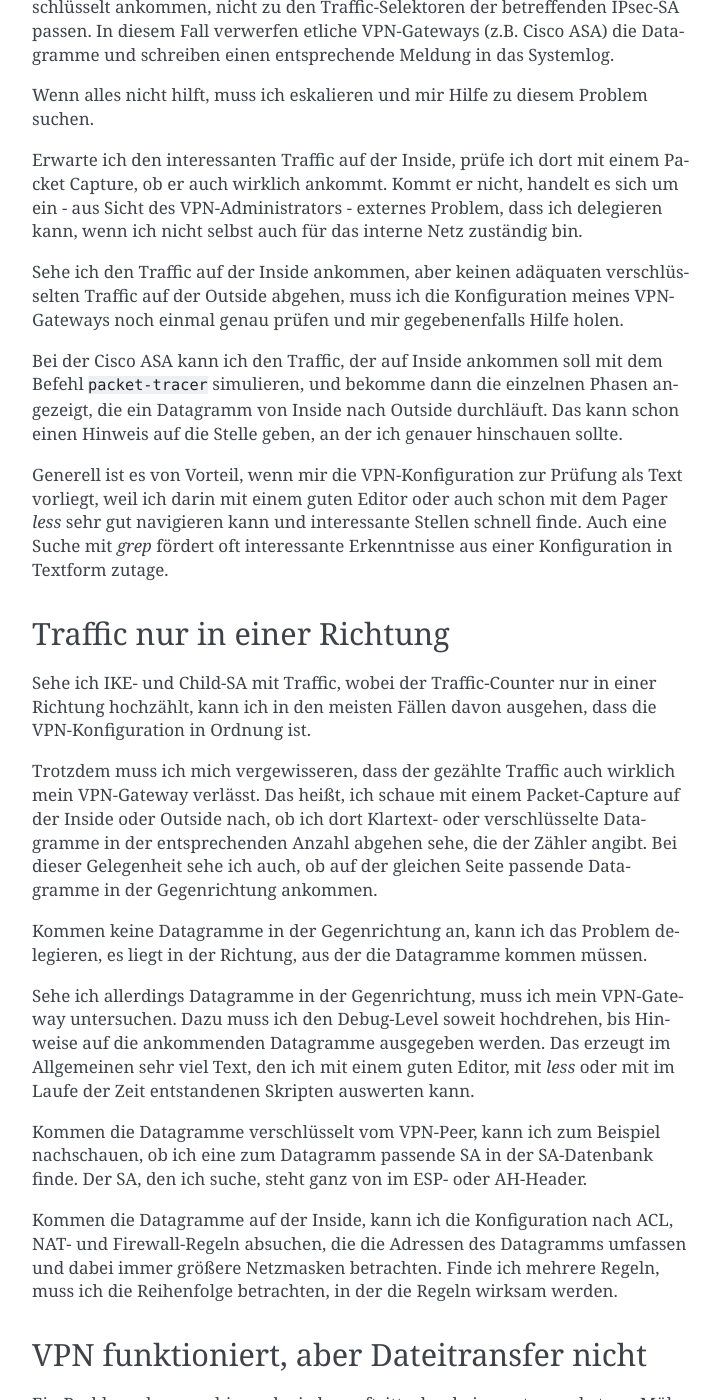
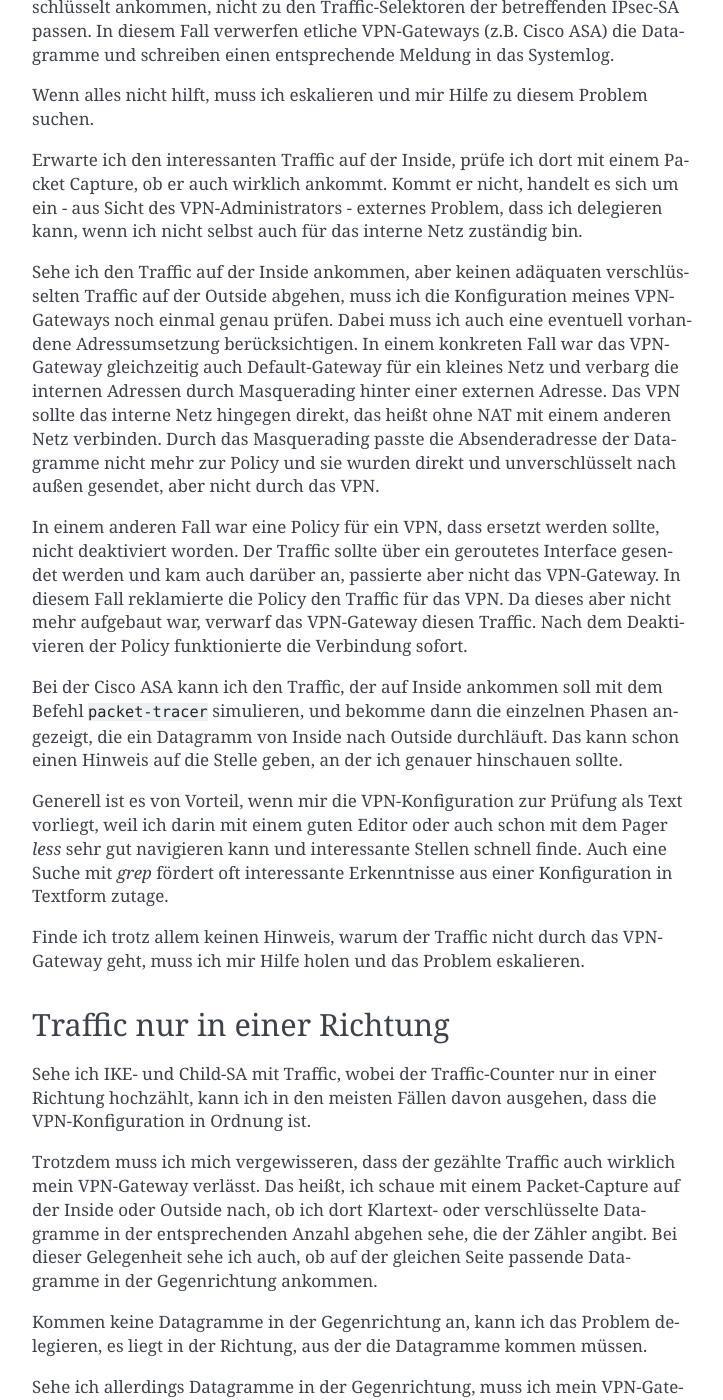
Before and after one commit to matwei-books/Fehlersuche-bei-IPsec-VPN-mit-IKEv2, a Sphinx documentation site: the page built from source/fehler/fehlerbilder.rst, in a window 1280 px wide and 1400 px high, scrolled down 3153 px. Shown: the whole window, without its empty margins (388-1111 px from the left). Built offline with Sphinx 7.4.7, drawn with Linux system fonts in a browser that asks for light colours.

Commit message:
Policy versus Route basierte VPN, globales NAT

```diff
--- a/source/fehler/fehlerbilder.rst
+++ b/source/fehler/fehlerbilder.rst
@@ -162,8 +162,23 @@ ich nicht selbst auch für das interne Netz zuständig bin.
 
 Sehe ich den Traffic auf der Inside ankommen, aber keinen adäquaten
 verschlüsselten Traffic auf der Outside abgehen, muss ich die
-Konfiguration meines VPN-Gateways noch einmal genau prüfen und mir
-gegebenenfalls Hilfe holen.
+Konfiguration meines VPN-Gateways noch einmal genau prüfen.
+Dabei muss ich auch eine eventuell vorhandene Adressumsetzung
+berücksichtigen. In einem konkreten Fall war das VPN-Gateway gleichzeitig
+auch Default-Gateway für ein kleines Netz und verbarg die internen
+Adressen durch Masquerading hinter einer externen Adresse.
+Das VPN sollte das interne Netz hingegen direkt, das heißt ohne NAT mit
+einem anderen Netz verbinden. Durch das Masquerading passte die
+Absenderadresse der Datagramme nicht mehr zur Policy und sie wurden
+direkt und unverschlüsselt nach außen gesendet, aber nicht durch das VPN.
+
+In einem anderen Fall war eine Policy für ein VPN, dass ersetzt werden
+sollte, nicht deaktiviert worden. Der Traffic sollte über ein geroutetes
+Interface gesendet werden und kam auch darüber an, passierte aber nicht
+das VPN-Gateway. In diesem Fall reklamierte die Policy den Traffic für
+das VPN. Da dieses aber nicht mehr aufgebaut war, verwarf das
+VPN-Gateway diesen Traffic. Nach dem Deaktivieren der Policy
+funktionierte die Verbindung sofort.
 
 Bei der Cisco ASA kann ich den Traffic, der auf Inside ankommen soll mit
 dem Befehl ``packet-tracer`` simulieren, und bekomme dann die einzelnen
@@ -177,6 +192,9 @@ mit dem Pager *less* sehr gut navigieren kann und interessante Stellen
 schnell finde.
 Auch eine Suche mit *grep* fördert oft interessante Erkenntnisse aus
 einer Konfiguration in Textform zutage.
+
+Finde ich trotz allem keinen Hinweis, warum der Traffic nicht durch das
+VPN-Gateway geht, muss ich mir Hilfe holen und das Problem eskalieren.
 
 Traffic nur in einer Richtung
 -----------------------------
```
